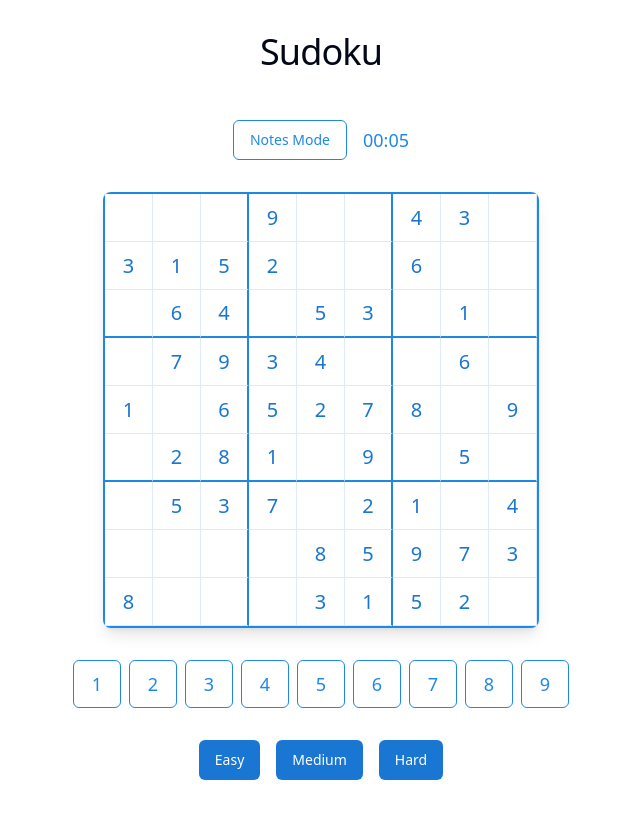
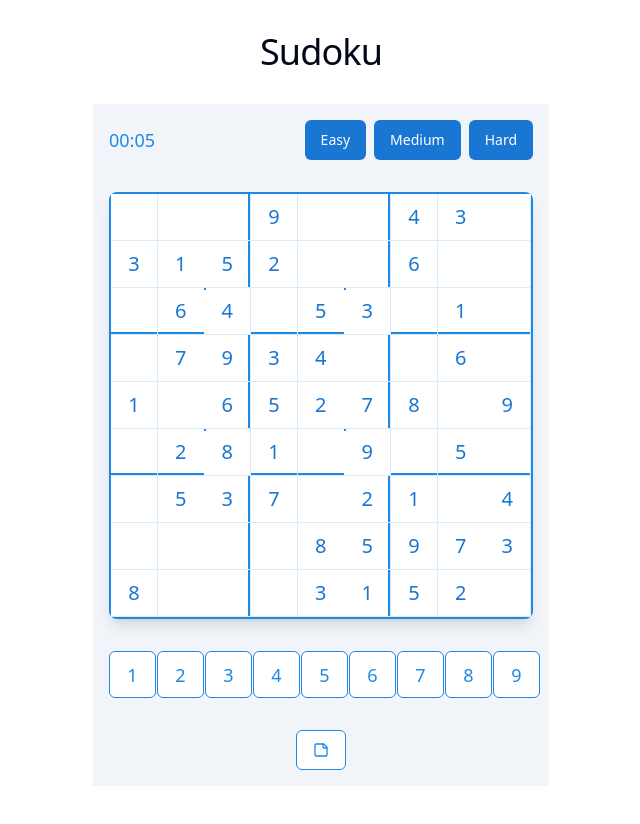
Before and after one commit to Jantoom/games, a React (Vite) app: page / in a window 1280 px wide. Shown: the top 824 px of the page, without its empty margins (319-959 px from the left). Built offline with nearby package versions, Linux system fonts and the light colour scheme.

Commit message:
Improve Sudoku Board UI
- Darkened background color.
- Removed hover effect from selected cell.
- Reordered cell outlines and 3x3 grid lines.
- Resized grid to match number button width.
- Relocated and restyled difficulty buttons and timer.
- Moved and updated notes mode button.

```diff
--- a/src/components/SudokuBoard.tsx
+++ b/src/components/SudokuBoard.tsx
@@ -3,6 +3,7 @@ import { useState, useEffect } from "react";
 import { Button } from "@/components/ui/button";
 import { toast } from "sonner";
 import { generateSudoku, isValidPlacement } from "@/lib/sudoku";
+import { StickyNote } from "lucide-react";
 
 type CellNotes = Set<number>;
 type Notes = { [key: string]: CellNotes };
@@ -93,19 +94,17 @@ export const SudokuBoard = () => {
   };
 
   return (
-    <div className="flex flex-col items-center gap-8 p-4">
-      <div className="flex items-center gap-4">
-        <Button
-          variant="outline"
-          onClick={() => setIsPencilMode(!isPencilMode)}
-          className={`transition-all ${isPencilMode ? 'bg-accent text-white' : 'border-game-gridline text-game-gridline'}`}
-        >
-          Notes Mode
-        </Button>
+    <div className="flex flex-col items-center gap-8 p-4 bg-slate-100">
+      <div className="flex justify-between items-center w-[424px]">
         <span className="text-lg font-medium text-game-gridline">{formatTime(timer)}</span>
+        <div className="flex gap-2">
+          <Button onClick={() => newGame('easy')} className="bg-primary hover:bg-primary/90">Easy</Button>
+          <Button onClick={() => newGame('medium')} className="bg-primary hover:bg-primary/90">Medium</Button>
+          <Button onClick={() => newGame('hard')} className="bg-primary hover:bg-primary/90">Hard</Button>
+        </div>
       </div>
 
-      <div className="grid grid-cols-9 bg-game-gridline p-[2px] rounded-lg shadow-lg overflow-hidden">
+      <div className="grid grid-cols-9 bg-game-gridline p-[2px] rounded-lg shadow-lg overflow-hidden w-[424px]">
         {grid.map((row, rowIndex) =>
           row.map((cell, colIndex) => {
             const isSelected = selectedCell?.row === rowIndex && selectedCell?.col === colIndex;
@@ -120,13 +119,12 @@ export const SudokuBoard = () => {
               <div
                 key={`${rowIndex}-${colIndex}`}
                 className={`
-                  w-12 h-12 flex items-center justify-center relative
-                  ${isSelected ? 'bg-game-active' : isRelated ? 'bg-game-highlight' : 'bg-white'}
-                  border-r border-b border-blue-100
-                  ${rowIndex % 3 === 2 && rowIndex !== 8 ? 'border-b-2 border-b-game-gridline' : ''}
-                  ${colIndex % 3 === 2 && colIndex !== 8 ? 'border-r-2 border-r-game-gridline' : ''}
+                  w-[47px] h-[47px] flex items-center justify-center relative
+                  ${isSelected ? 'bg-game-active hover:bg-game-active' : isRelated ? 'bg-game-highlight hover:bg-game-highlight/90' : 'bg-white hover:bg-game-highlight'}
+                  border-r border-b border-blue-100 relative
                   cursor-pointer transition-colors duration-200
-                  hover:bg-game-highlight
+                  ${rowIndex % 3 === 2 && rowIndex !== 8 ? 'after:absolute after:bottom-0 after:left-0 after:right-0 after:h-[2px] after:bg-game-gridline' : ''}
+                  ${colIndex % 3 === 2 && colIndex !== 8 ? 'after:absolute after:right-0 after:top-0 after:bottom-0 after:w-[2px] after:bg-game-gridline' : ''}
                 `}
                 onClick={() => handleCellClick(rowIndex, colIndex)}
               >
@@ -156,12 +154,12 @@ export const SudokuBoard = () => {
         )}
       </div>
 
-      <div className="grid grid-cols-9 gap-2">
+      <div className="grid grid-cols-9 gap-2 w-[424px]">
         {[1, 2, 3, 4, 5, 6, 7, 8, 9].map((number) => (
           <Button
             key={number}
             variant="outline"
-            className="w-12 h-12 text-lg font-medium border-game-gridline text-game-gridline hover:bg-game-highlight"
+            className="w-[47px] h-[47px] text-lg font-medium border-game-gridline text-game-gridline hover:bg-game-highlight"
             onClick={() => handleNumberInput(number)}
           >
             {number}
@@ -169,10 +167,14 @@ export const SudokuBoard = () => {
         ))}
       </div>
 
-      <div className="flex gap-4">
-        <Button onClick={() => newGame('easy')} className="bg-primary hover:bg-primary/90">Easy</Button>
-        <Button onClick={() => newGame('medium')} className="bg-primary hover:bg-primary/90">Medium</Button>
-        <Button onClick={() => newGame('hard')} className="bg-primary hover:bg-primary/90">Hard</Button>
+      <div className="flex justify-center w-full">
+        <Button
+          variant="outline"
+          onClick={() => setIsPencilMode(!isPencilMode)}
+          className={`transition-all ${isPencilMode ? 'bg-accent text-white' : 'border-game-gridline text-game-gridline'}`}
+        >
+          <StickyNote className="h-5 w-5" />
+        </Button>
       </div>
     </div>
   );
```
